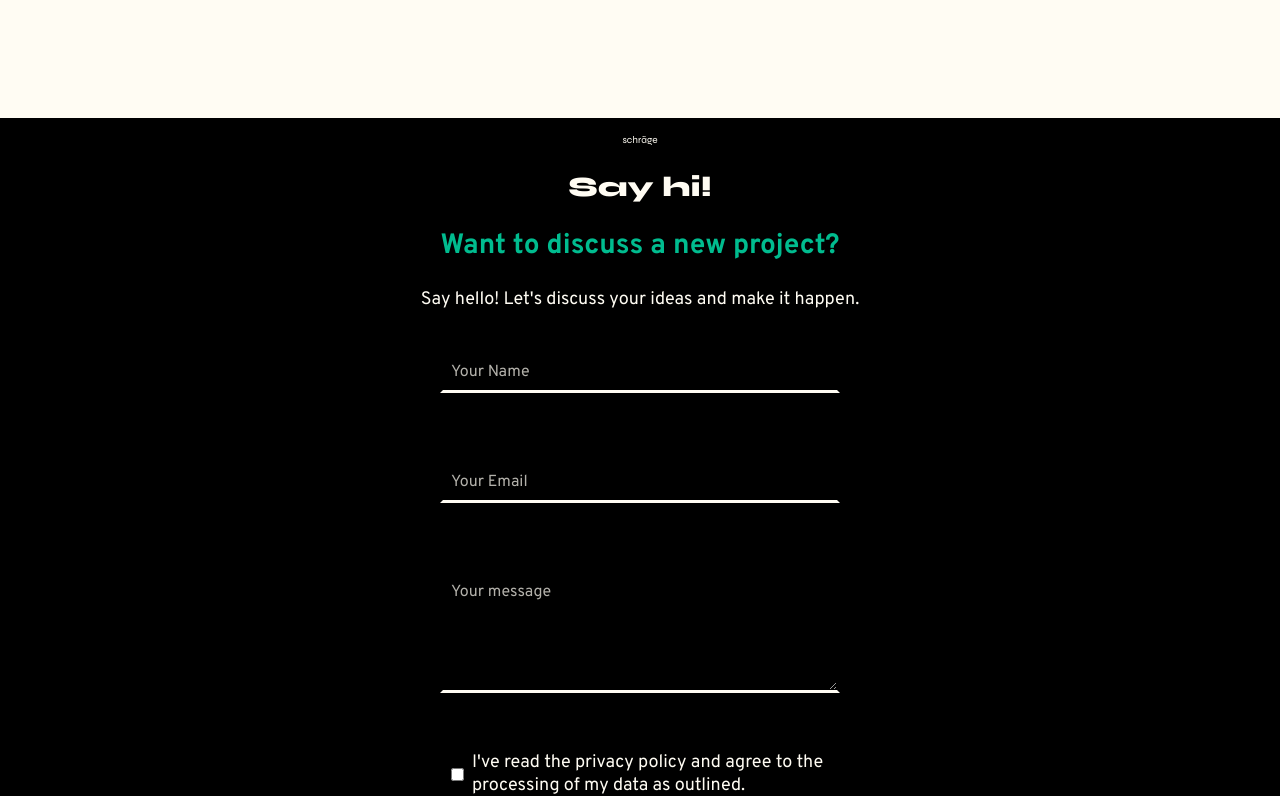
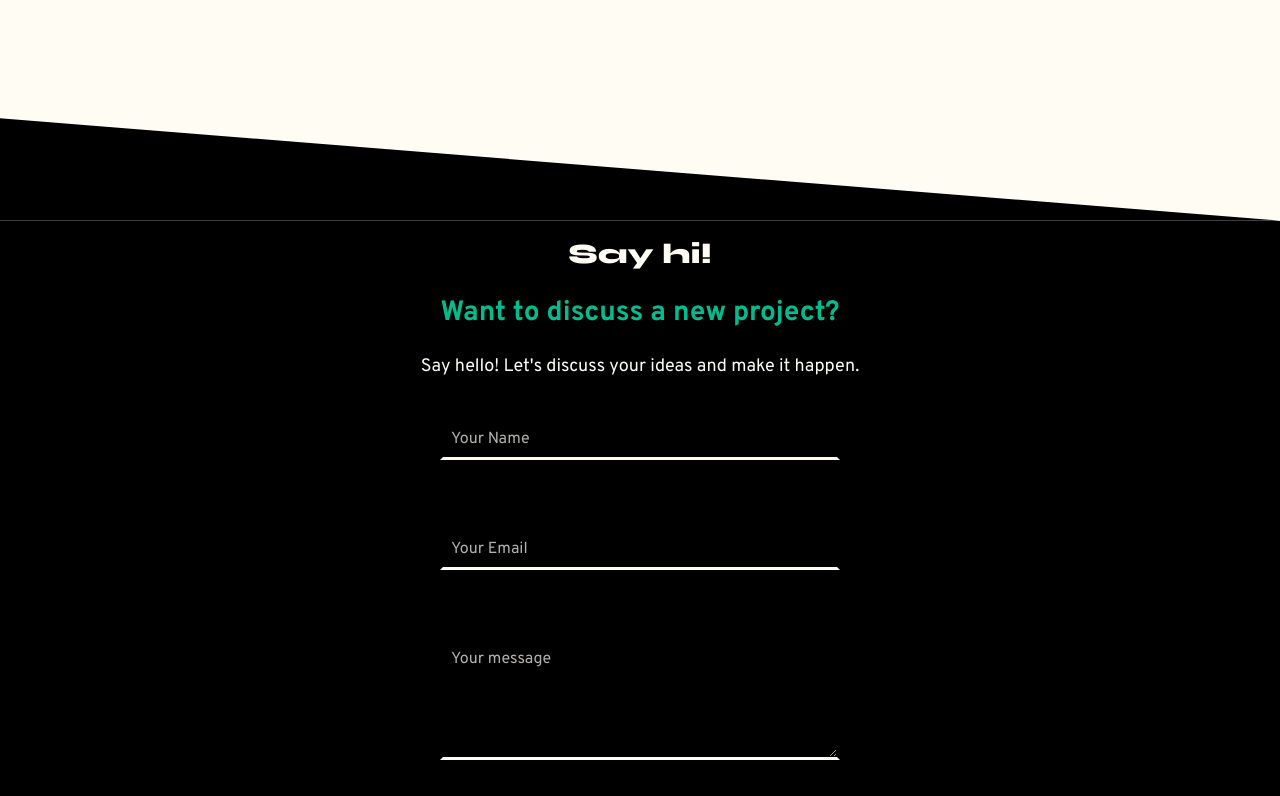
Before and after one commit to jonas-nell/portfolio, an Angular app: page / in a window 1280 px wide. Shown: the part 4307-5103 px from the top of the page. Built offline with nearby package versions, Linux system fonts and the light colour scheme.

Commit message:
feat: added diagonal

```diff
--- a/src/app/contact/contact.html
+++ b/src/app/contact/contact.html
@@ -1,6 +1,6 @@
 <section class="contact-section">
+    <div class="diagonal"></div>
     <div class="content">
-        <div>schräge</div>
         <h2>Say hi!</h2>
         <p class="green">Want to discuss a new project?</p>
         <p>Say hello! Let's discuss your ideas and make it happen.</p>
--- a/src/app/contact/contact.scss
+++ b/src/app/contact/contact.scss
@@ -1,15 +1,32 @@
-.contact-section{
-    .content{
-        flex-direction: column;
-        background-color: black;
-        color: var(--cream);
-        gap: 2.4rem;
+.contact-section {
+    background-color: black;
 
-        h2{
-            font-size: 2.8rem;
+    .diagonal {
+        height: 8vw;
+        width: 100%;
+        background: var(--cream);
+        overflow: hidden;
+
+        &::after {
+            content: '';
+            position: absolute;
+            inset: 0;
+            background: black;
+            clip-path: polygon(0% 0%, 100% 100%, 100% 100%, 0% 100%);
         }
+}
+.content {
+    flex-direction: column;
+    color: var(--cream);
+    gap: 2.4rem;
 
-        .green{
+
+    h2 {
+        font-size: 2.8rem;
+    }
+
+
+    .green {
             color: var(--mint);
             font-size: 2.8rem;
             font-family: Overpass;
@@ -39,27 +56,28 @@
             font-size: 1.8rem;
             margin-top: 1.6rem;
 
-            input, textarea{
+            input,
+            textarea {
                 padding: 0.8rem;
                 font-size: 1.6rem;
                 border: 0.3rem solid transparent;
                 border-bottom: 0.3rem solid var(--cream);
 
-                &::placeholder{
+                &::placeholder {
                     color: var(--cream);
                     opacity: 0.7;
                 }
 
-                &:focus{
+                &:focus {
                     outline: none;
                     border-color: var(--cream);
                 }
             }
 
-            label{
+            label {
                 position: absolute;
                 width: fit-content;
-                top:-1rem;
+                top: -1rem;
                 left: 0.8rem;
                 opacity: 0;
                 pointer-events: none;
@@ -70,11 +88,11 @@
             input:focus ~ label,
             textarea:focus ~ label,
             input:not(:placeholder-shown) ~ label,
-            textarea:not(:placeholder-shown) ~ label{
+            textarea:not(:placeholder-shown) ~ label {
                 opacity: 1;
             }
 
-            &.checkbox label{
+            &.checkbox label {
                 position: relative;
                 width: auto;
                 opacity: 1;
@@ -86,7 +104,7 @@
             }
         }
 
-        .error{
+        .error {
             color: red;
             font-size: 1.6rem;
             min-height: 3.2rem;
@@ -103,7 +121,7 @@
             padding: 1.2rem 2.8rem;
             cursor: pointer;
 
-            &.valid{
+            &.valid {
                 color: var(--cream);
                 border-color: var(--cream);
             }
```
